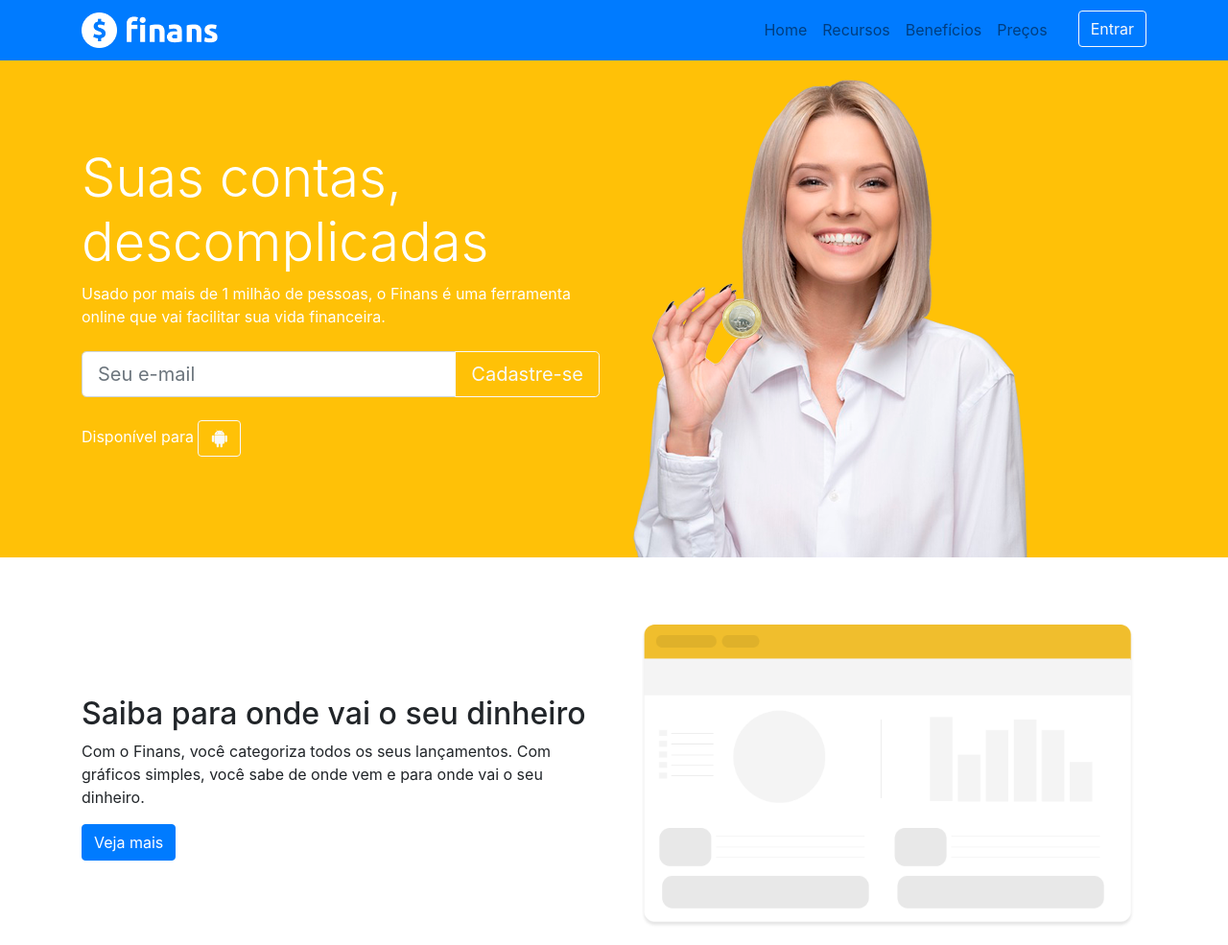
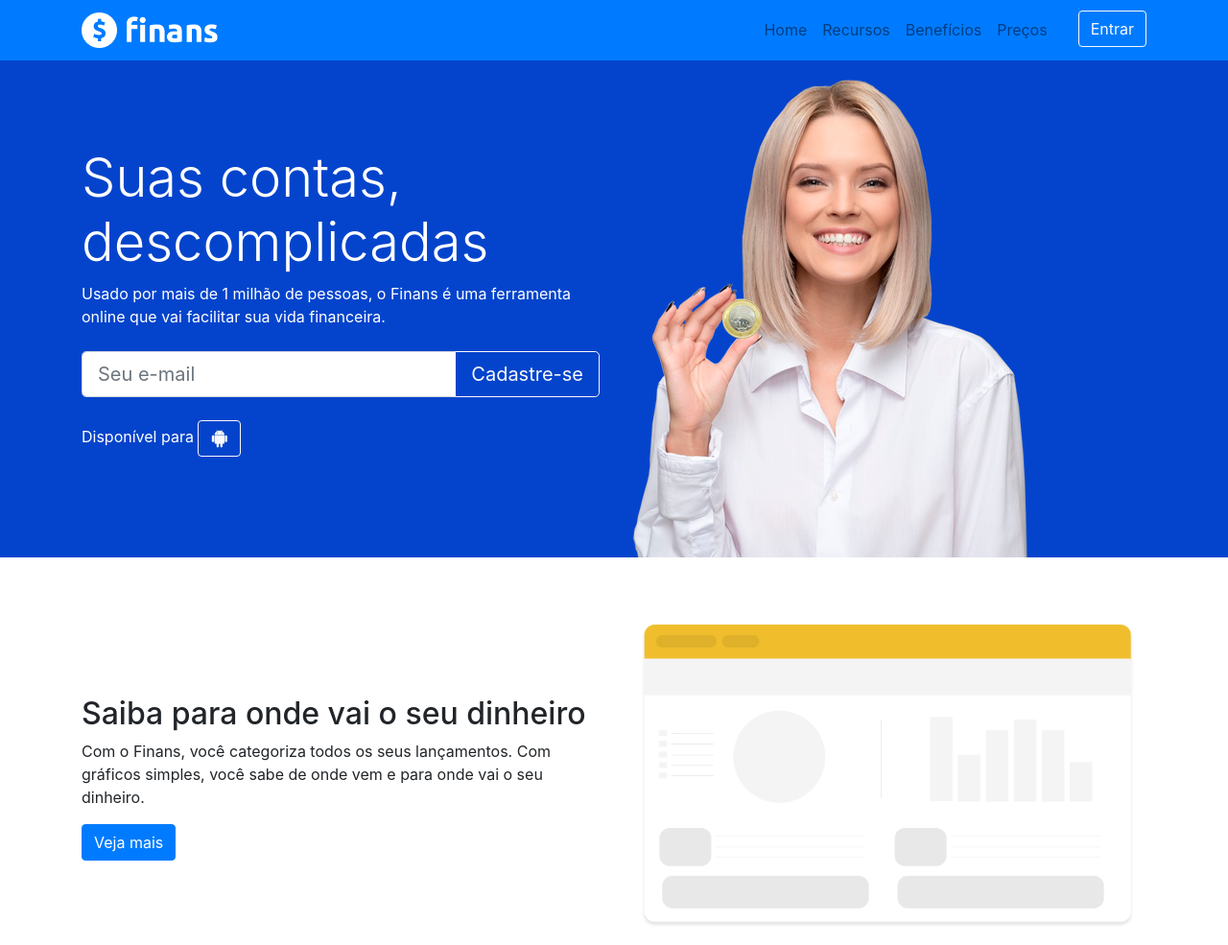
Before and after one commit to Jabes-CS/app-mobile, a plain HTML site: page finans/index.html in a window 1280 px wide. Shown: the top 985 px of the page at 96% size. Drawn offline with nearby package versions, Linux system fonts and the light colour scheme.

Commit message:
Update estilo.css

```diff
--- a/finans/css/estilo.css
+++ b/finans/css/estilo.css
@@ -1,5 +1,5 @@
 #home {
-	background: #ffc107;
+	background: #0444cc;
 	color: white;
 }
 
```
